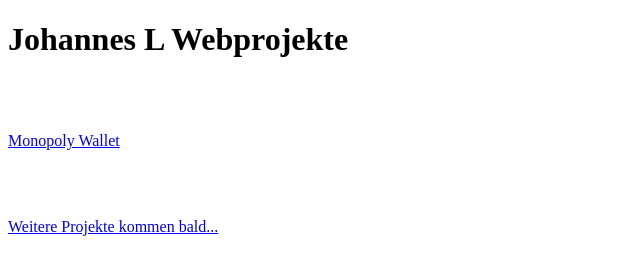
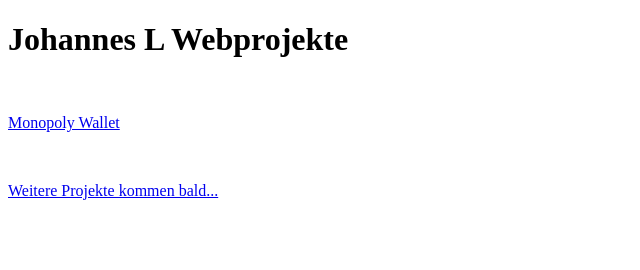
Before and after one commit to johannes6099/Startseite, a plain HTML site: page index.html in a window 1280 px wide. Shown: the whole page, without its empty margins (0-640 px from the left). Drawn offline with Linux system fonts and the light colour scheme.

Commit message:
Update index.html

```diff
--- a/index.html
+++ b/index.html
@@ -4,8 +4,8 @@
     <title>Johannes L Web</title>
   </head>
   <body>
-    <h1>Johannes L Webprojekte</h1><br><br>
-    <p><a href="https://monopoly-wallet.johanneslweb.xyz">Monopoly Wallet</p><br><br>
+    <h1>Johannes L Webprojekte</h1><br>
+    <p><a href="https://monopoly-wallet.johanneslweb.xyz">Monopoly Wallet</p><br>
     <p>Weitere Projekte kommen bald...</p>
   </body>
 </html>
```
